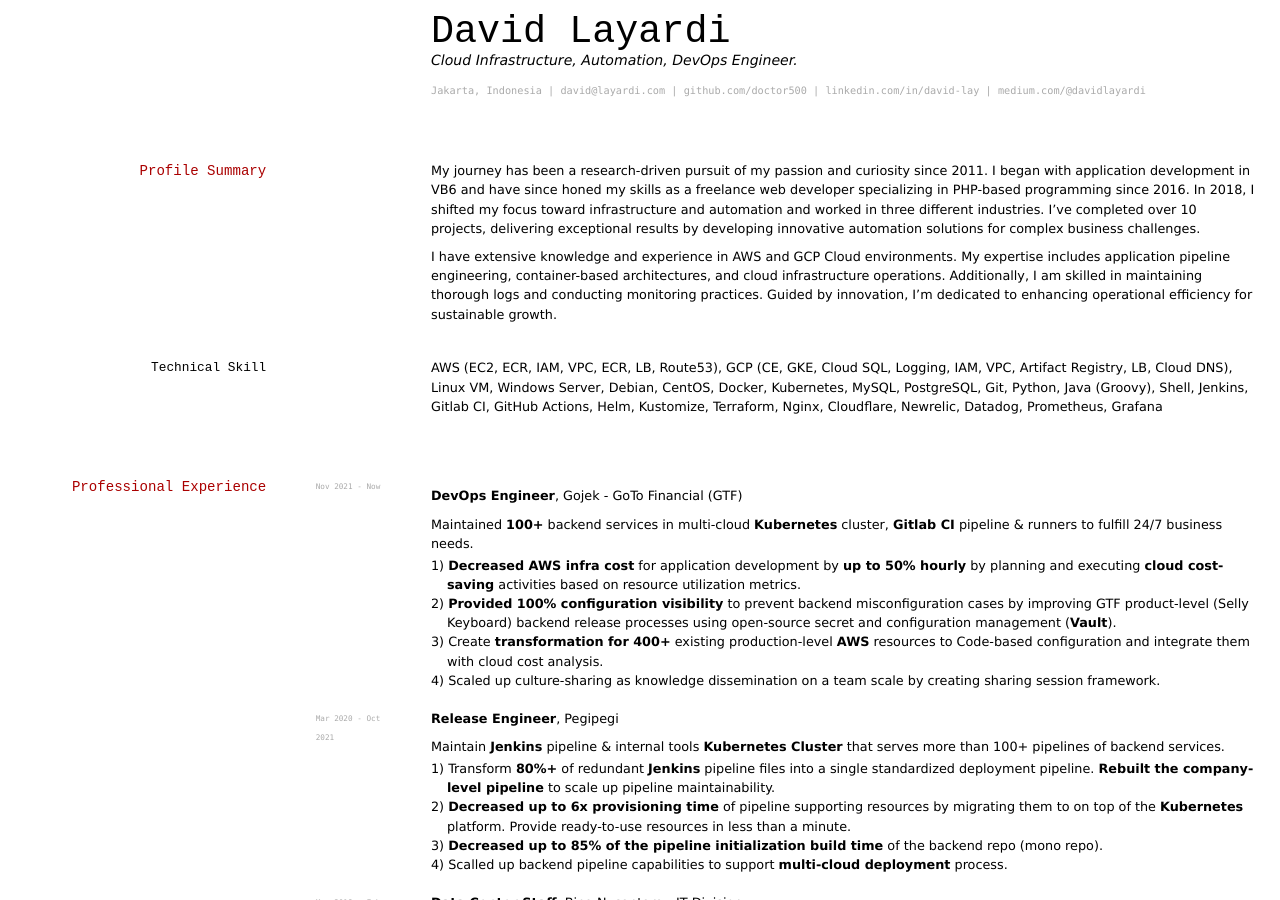
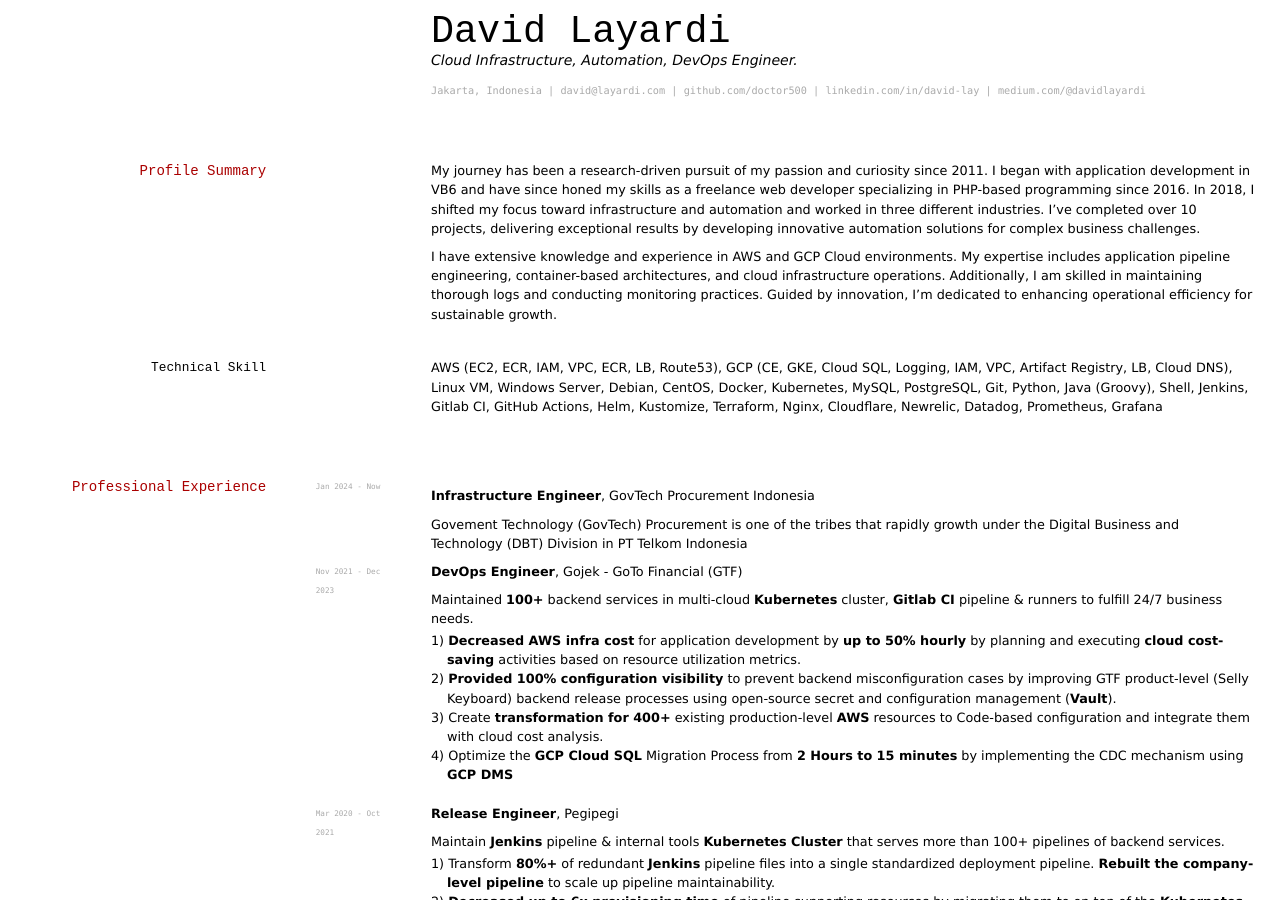
Before and after one commit to doctor500/cv, a Jekyll site: the page built from index.md, in a window 1280 px wide and 900 px high. Built offline with Jekyll 4.4.1, drawn with Linux system fonts in a browser that asks for light colours.

Commit message:
feat: update CV content

```diff
--- a/index.md
+++ b/index.md
@@ -30,7 +30,13 @@ AWS (EC2, ECR, IAM, VPC, ECR, LB, Route53), GCP (CE, GKE, Cloud SQL, Logging, IA
 
 ## Professional Experience
 
-`Nov 2021 - Now`
+`Jan 2024 - Now`
+
+__Infrastructure Engineer__, GovTech Procurement Indonesia
+
+Govement Technology (GovTech) Procurement is one of the tribes that rapidly growth under the Digital Business and Technology (DBT) Division in PT Telkom Indonesia
+
+`Nov 2021 - Dec 2023`
 
 __DevOps Engineer__, Gojek - GoTo Financial (GTF)
 
@@ -39,7 +45,7 @@ Maintained **100+** backend services in multi-cloud **Kubernetes** cluster, **Gi
 - 1) **Decreased AWS infra cost** for application development by **up to 50% hourly** by planning and executing **cloud cost-saving** activities based on resource utilization metrics.
 - 2) **Provided 100% configuration visibility** to prevent backend misconfiguration cases by improving GTF product-level (Selly Keyboard) backend release processes using open-source secret and configuration management (**Vault**).
 - 3) Create **transformation for 400+** existing production-level **AWS** resources to Code-based configuration and integrate them with cloud cost analysis.
-- 4) Scaled up culture-sharing as knowledge dissemination on a team scale by creating sharing session framework.
+- 4) Optimize the **GCP Cloud SQL** Migration Process from **2 Hours to 15 minutes** by implementing the CDC mechanism using **GCP DMS**
 
 
 <div style="page-break-after: always;"></div>
```
